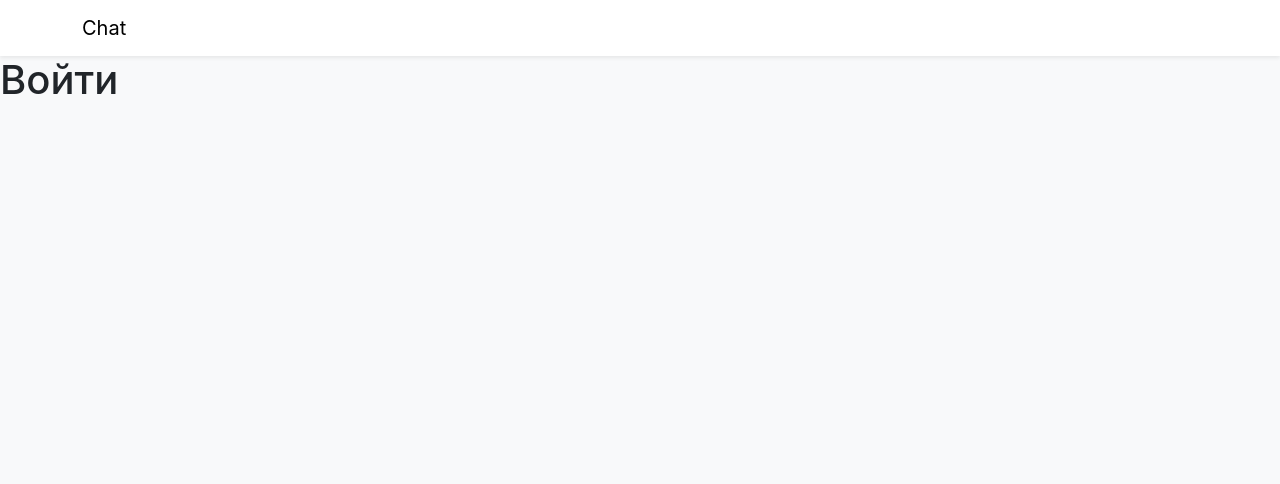
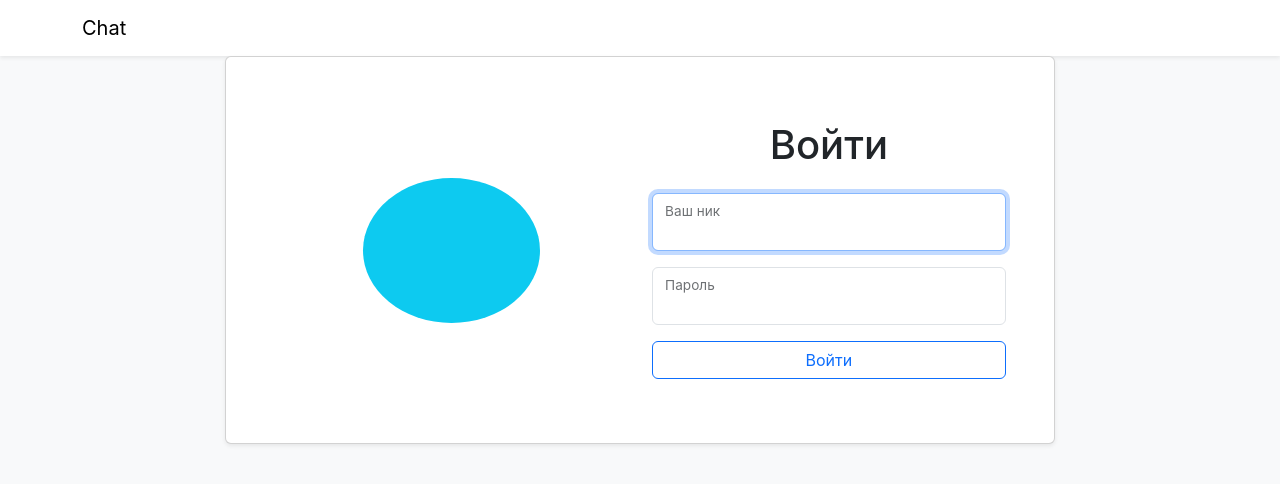
Before and after one commit to superpuper32/dom-react-redux-project-lvl4, a React (Vite) app in the folder frontend/: page /login in a window 1280 px wide. Shown: the top 484 px of the page. Built offline with nearby package versions, Linux system fonts and the light colour scheme.

Commit message:
STEP-2: login formik with axios request implemented

```diff
--- a/frontend/package.json
+++ b/frontend/package.json
@@ -13,7 +13,9 @@
   "dependencies": {
     "@hexlet/chat-server": "^2.0.4",
     "@popperjs/core": "^2.11.8",
+    "axios": "^1.7.7",
     "bootstrap": "^5.3.3",
+    "formik": "^2.4.6",
     "i18next": "^23.16.5",
     "react": "^18.3.1",
     "react-bootstrap": "^2.10.5",
@@ -22,7 +24,8 @@
     "react-i18next": "^15.1.1",
     "react-router-dom": "^6.28.0",
     "react-toastify": "^10.0.6",
-    "sass": "^1.81.0"
+    "sass": "^1.81.0",
+    "yup": "^1.4.0"
   },
   "devDependencies": {
     "@eslint/js": "^9.13.0",
--- a/frontend/src/pages/login/Login.tsx
+++ b/frontend/src/pages/login/Login.tsx
@@ -1,7 +1,125 @@
-import React from 'react';
+import { useState, useEffect, useRef } from 'react';
+import axios, { AxiosError } from 'axios';
+import { useLocation, useNavigate } from 'react-router-dom';
+import { useFormik } from 'formik';
+import * as Yup from 'yup';
+import { Form, FloatingLabel } from 'react-bootstrap';
 
-const Login: React.FunctionComponent = (): React.JSX.Element => (
-  <h1>Войти</h1>
-);
+import useAuth from '../../hooks/useAuth.tsx';
+import routes from '../../utils/routes.ts';
+
+const SignupSchema = Yup.object().shape({
+  username: Yup.string()
+    .min(2, 'Минимум 2 буквы')
+    .max(50, 'Максимум 50 букв')
+    .required('Required')
+    .matches(/^[A-Za-z ]*$/, 'Please enter valid name'),
+  password: Yup.string()
+    .required('No password provided.')
+    .min(5, 'Password is too short - should be 5 chars minimum.')
+    .matches(/[a-zA-Z]/, 'Password can only contain Latin letters.'),
+});
+
+const Login = () => {
+  const auth = useAuth();
+  const [authFailed, setAuthFailed] = useState<boolean>(false);
+  const location = useLocation();
+  const navigate = useNavigate();
+  const inputRef = useRef<HTMLInputElement>(null!);
+
+  useEffect(() => {
+    inputRef.current.focus();
+  }, []);
+
+  const formik = useFormik({
+    initialValues: {
+      username: '',
+      password: '',
+    },
+    validationSchema: SignupSchema,
+    onSubmit: async (values) => {
+      setAuthFailed(false);
+
+      try {
+        const response = await axios.post(routes.loginPath(), values);
+        auth.logIn(response.data);
+        const { from } = location.state;
+        navigate(from);
+      } catch (err) {
+        formik.setSubmitting(false);
+        const error = err as Error | AxiosError;
+        if (axios.isAxiosError(error) && error.response?.status === 401) {
+          setAuthFailed(true);
+          inputRef.current.select();
+          return;
+        }
+        throw error;
+      }
+    },
+  });
+
+  return (
+    <div className="container-fluid h-100">
+      <div className="row d-flex justify-content-center align-content-center flex-wrap h-100">
+        <div className="col-12 col-md-8 col-xxl-6">
+          <div className="card shadow-sm">
+            <div className="card-body row p-5">
+              <div className="col-12 col-md-6 d-flex align-items-center justify-content-center">
+                <div className="bg-info w-50 h-50 rounded-circle" />
+              </div>
+
+              <Form noValidate onSubmit={formik.handleSubmit} className="col-12 col-md-6 mt-3 mt-mb-0">
+                <h1 className="text-center mb-4">Войти</h1>
+
+                <FloatingLabel
+                  label="Ваш ник"
+                  className="mb-3"
+                >
+                  <Form.Control
+                    required
+                    id="username"
+                    name="username"
+                    type="text"
+                    onChange={formik.handleChange}
+                    onBlur={formik.handleBlur}
+                    value={formik.values.username}
+                    ref={inputRef}
+                    isInvalid={authFailed || !!formik.errors.username}
+                    autoComplete="username"
+                  />
+                  <Form.Control.Feedback type="invalid" tooltip>
+                    {formik.errors.username}
+                  </Form.Control.Feedback>
+                </FloatingLabel>
+
+                <FloatingLabel
+                  label="Пароль"
+                  className="mb-3"
+                >
+                  <Form.Control
+                    required
+                    id="password"
+                    name="password"
+                    type="password"
+                    onChange={formik.handleChange}
+                    onBlur={formik.handleBlur}
+                    value={formik.values.password}
+                    isInvalid={authFailed || !!formik.errors.password}
+                    autoComplete="current-password"
+                  />
+                  <Form.Control.Feedback type="invalid" tooltip>
+                    {formik.errors.password}
+                  </Form.Control.Feedback>
+                </FloatingLabel>
+
+                <button type="submit" className="w-100 mb-3 btn btn-outline-primary">Войти</button>
+              </Form>
+            </div>
+          </div>
+        </div>
+      </div>
+    </div>
+  );
+};
 
 export default Login;
--- a/frontend/src/routes/root.tsx
+++ b/frontend/src/routes/root.tsx
@@ -6,11 +6,11 @@ import { Button, Container, Navbar } from 'react-bootstrap';
 import useAuth from '../hooks/useAuth.tsx';
 
 const AuthButton = () => {
-  const auth = useAuth();
+  const { logOut, loggedIn } = useAuth();
 
   return (
-    auth.loggedIn
-      ? <Button onClick={auth.logOut}>Выйти</Button>
+    loggedIn
+      ? <Button onClick={() => logOut()}>Выйти</Button>
       : null
   );
 };
--- /dev/null
+++ b/frontend/src/utils/routes.ts
@@ -0,0 +1,13 @@
+const apiPath = '/api/v1';
+
+type Routes = {
+  [index: string]: () => string
+}
+
+const routes: Routes = {
+  loginPath: () => [apiPath, 'login'].join('/'),
+  dataPath: () => [apiPath, 'data'].join('/'),
+  createPath: () => [apiPath, 'signup'].join('/'),
+};
+
+export default routes;
```
Also changed, not shown: 1 other file (tests, documents, lock files or other folders).
